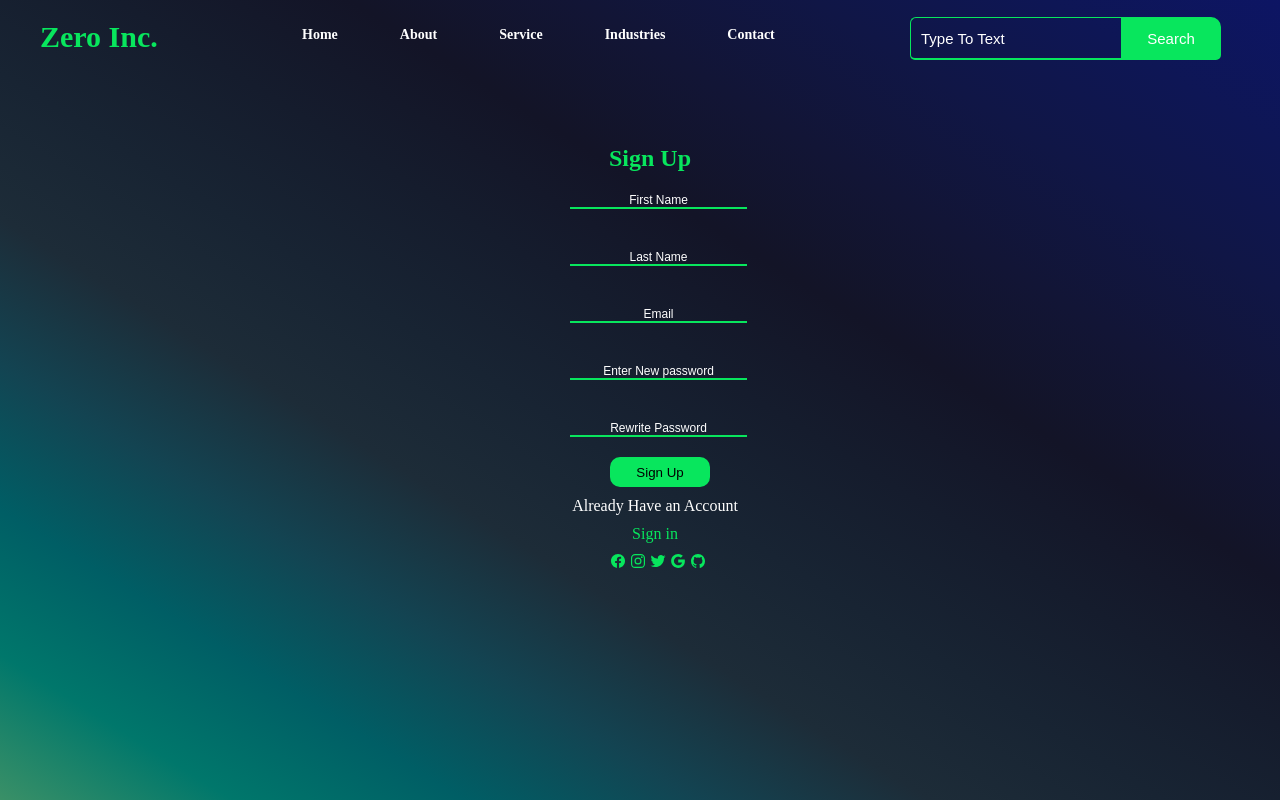
After one commit to mellokidnova/Website0, a PHP site: page /register.html in a window 1280 px wide. The commit adds this page. Run offline with PHP 8.4, Linux system fonts and the light colour scheme; some libraries are stand-ins or nearby versions.

Commit message:
linked registration page

```diff
--- a/index.html
+++ b/index.html
@@ -29,7 +29,7 @@
         <div class="info">
             <h1 class="content">Software Development & <br>Network Administrators</span></h1>
             <p>Zero Industries is  multinational conglomerate  owned and chaired by Bertram Brian.The Seven Board Members  make most of the  company decisions on Bertram Chabu's behalf, since Bertram's time is largely occupied by his other duties.</p>
-            <a href="#"><button class="cn">Join Us</button></a>
+            <a href="register.html"><button class="cn">Join Us</button></a>
 
             <div class="form">
                 <h2>Login Here</h2>
--- /dev/null
+++ b/register.html
@@ -0,0 +1,64 @@
+<!DOCTYPE html>
+<html lang="en">
+<head>
+    <meta charset="UTF-8">
+    <meta name="viewport" content="width=device-width, initial-scale=1.0">
+    <title>Sign Up</title>
+    <link rel="stylesheet" href="styles.css">
+</head>
+<body>
+    <div class="main">
+        <div class="navbar">
+            <div class="icon">
+                <h2 class="logo">Zero Inc.</h2>
+            </div>
+            <div class="menu">
+                <ul>
+                    <li><a href="index.html">Home</a></li>
+                    <li><a href="About.html">About</a></li>
+                    <li><a href="#">Service</a></li>
+                    <li><a href="#">Industries</a></li>
+                    <li><a href="contact.html">Contact</a></li>
+                </ul>
+            </div>
+            <div class="search">
+                <input class="srch" type="text" name="search" placeholder="Type To Text">
+                <a href="#"><button class="btn">Search</button></a>
+            </div>
+        </div>
+        <div class="register">
+            <h2>Sign Up</h2>
+            <input type="text" placeholder="First Name" class="text" required>
+            <br>
+            <input type="text" placeholder="Last Name" class="text" required>
+            <br>
+            <input type="email" placeholder="Email" class="text" required>
+            <br>
+            <input type="password" placeholder="Enter New password" class="text" required min="4" maximum="16">
+            <br>
+            <input type="text" placeholder="Rewrite Password" class="text" required>
+            <br>
+            <button>Sign Up</button>
+            <p>Already Have an Account</p>
+            <p><a href="index.html">Sign in</a></p>
+            <div class="icons">
+                <a href="#"><ion-icon name="logo-facebook"></ion-icon></ion-icon></a>
+                <a href="#"><ion-icon name="logo-instagram"></ion-icon></ion-icon></a>
+                <a href="#"><ion-icon name="logo-twitter"></ion-icon></ion-icon></a>
+                <a href="#"><ion-icon name="logo-google"></ion-icon></ion-icon></a>
+                <a href="#"><ion-icon name="logo-github"></ion-icon></ion-icon></a>
+            </div>
+
+
+
+
+
+
+
+        </div>
+    </div>
+    <script src="https://unpkg.com/ionicons@5.4.0/dist/ionicons.js"></script>
+
+
+</body>
+</html>
--- a/styles.css
+++ b/styles.css
@@ -13,6 +13,7 @@ body{
 
     background-size: cover;
     font-family: Jersey 15;
+    overflow: hidden;
 }
 
 .main{
@@ -280,3 +281,65 @@ p{
 .form .icons ion-icon:hover{
     color: #08e65d;
 }
+
+.register{
+    background: transparent;
+    color: #08e65d;
+    margin-left: 550px;
+    width: 250px;
+    height: 600px;
+    margin-top: 70px;
+
+
+}
+.register h2{
+    text-align: center;
+    margin-left: -50px;
+}
+.register input{
+    margin: 20px;
+    background: transparent;
+    border-top: none;
+    border-right: none;
+    border-left: none;
+    border-color: #08e65d;
+}
+.register ::placeholder{
+    text-align: center;
+    font-size: 12px;
+}
+
+.register button{
+    width: 40%;
+    height: 30px;
+    margin-left: 60px;
+    background: #08e65d;
+    border: none;
+    border-radius: 10px;
+
+}
+
+.register button:hover{
+    background-color: #fff;
+    color: #08e65d;
+}
+.register p{
+    font-size: 16px;
+    text-align: center;
+    margin-left: -40px;
+}
+.register a{
+    color: #08e65d;
+    text-decoration: none;
+}
+
+.register .icons{
+    margin-top: 10px;
+    margin-left: 60px;
+}
+.register .icons icon-icon{
+    padding: 10px;
+}
+.register .icons ion-icon:hover{
+    color: white;
+}
```
Also changed, not shown: WhatsApp Image 2023-08-29 at 12.06.06.jpg (added).
